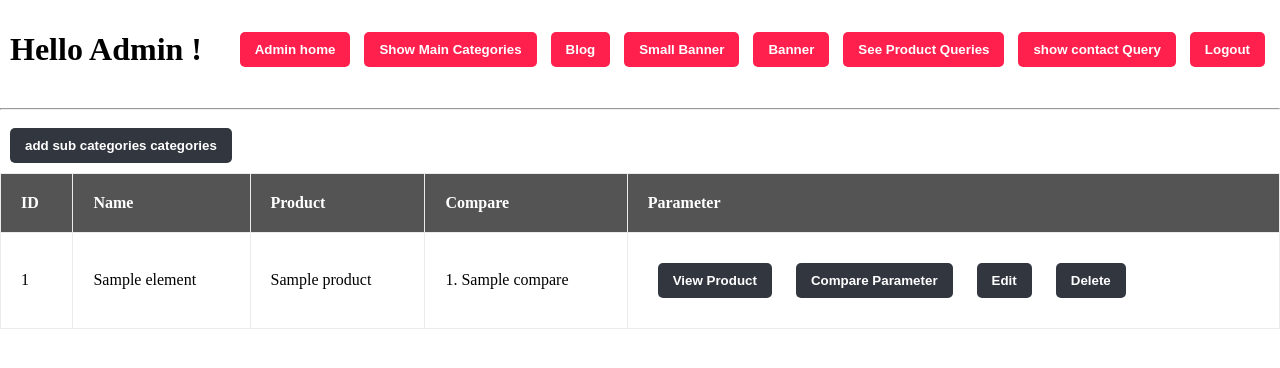
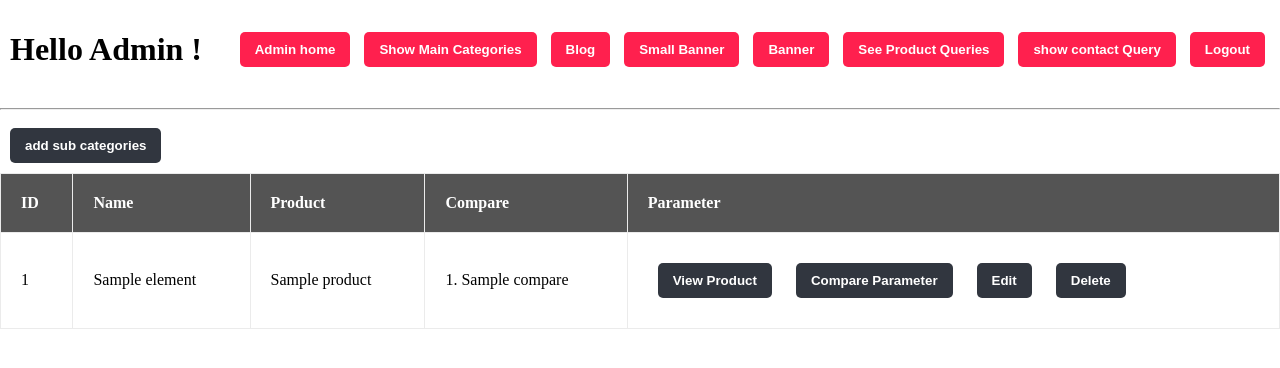
Before and after one commit to compitcomds/solar-1, a Flask app: template Solar/Admin/templates/Admin/Sub/Admin_ShowSubCategory.html in a window 1280 px wide. Shown: the top 368 px of the page. Run offline with Flask 3, Linux system fonts and the light colour scheme; the template is opened without the code that fills it: most values are stand-ins (such as "Sample title", 1, 10 or a date in 2020); a database or web service that is not in the repository returns one stand-in record (values such as "Sample title"); some libraries are stand-ins or nearby versions.

Commit message:
this dns dmjasbdukasdba

```diff
--- a/Solar/Admin/templates/Admin/Sub/Admin_ShowSubCategory.html
+++ b/Solar/Admin/templates/Admin/Sub/Admin_ShowSubCategory.html
@@ -1,7 +1,7 @@
 {% extends "Admin_base.html" %} {% block content %}
 
 <button class="common-button" onclick="window.location.href='{{url_for('Admin.add_sub_category',subcat=subcat)}}'">
-  add sub categories categories
+  add sub categories
 </button>
 
 
```
